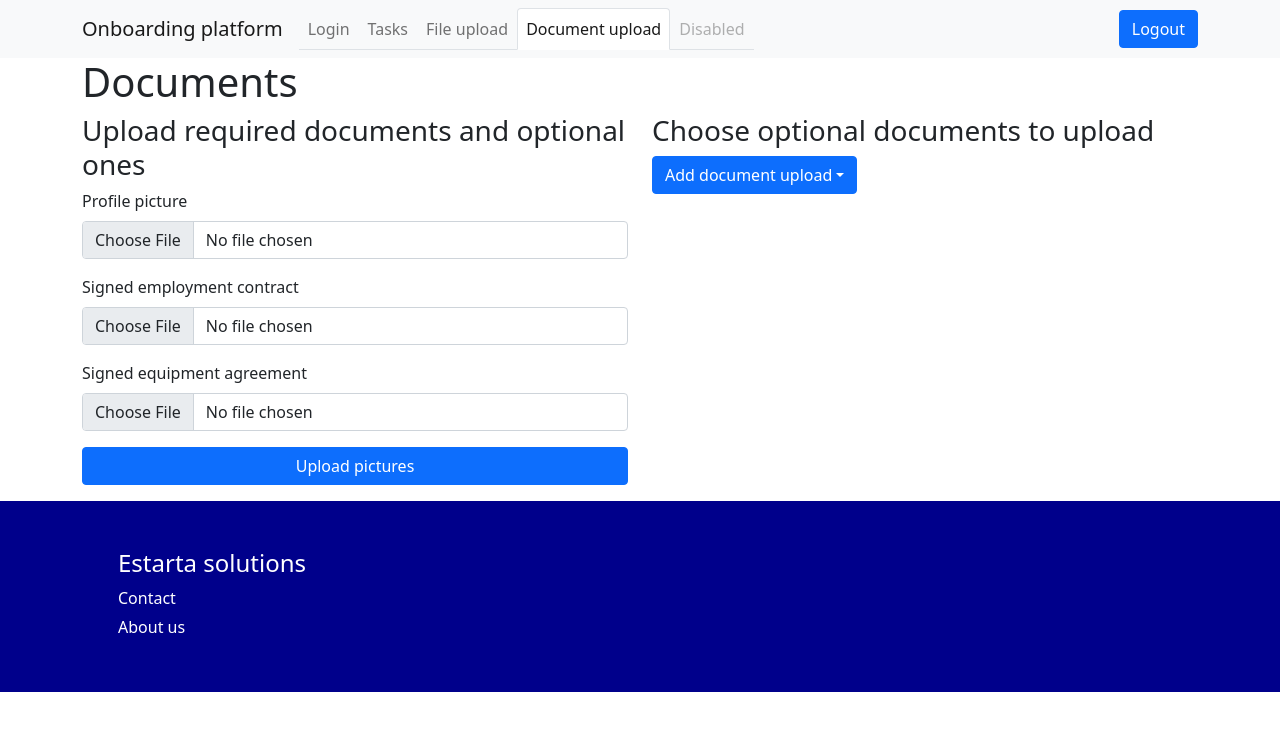
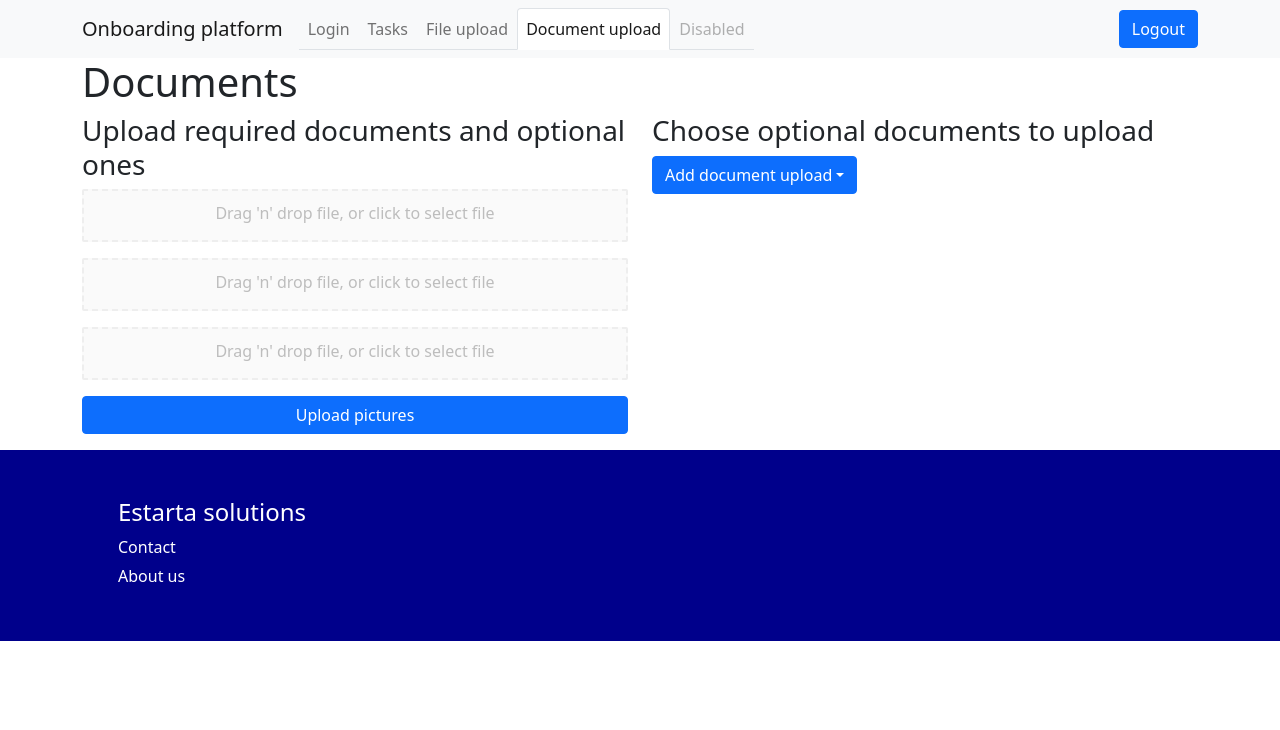
Before and after one commit to tonivuc/demoproject, a React (Create React App) app in the folder frontend/: page /documents-upload in a window 1280 px wide. Shown: the top 730 px of the page. Built offline with nearby package versions, Linux system fonts and the light colour scheme.

Commit message:
Same problem with the state change

```diff
--- a/frontend/package.json
+++ b/frontend/package.json
@@ -12,6 +12,7 @@
     "react": "^18.2.0",
     "react-bootstrap": "^2.4.0",
     "react-dom": "^18.2.0",
+    "react-dropzone": "^14.2.2",
     "react-router-dom": "^6.3.0",
     "react-scripts": "5.0.1",
     "uniqid": "^5.4.0",
--- a/frontend/src/api/axios.js
+++ b/frontend/src/api/axios.js
@@ -3,7 +3,7 @@
 import axios from "axios";
 
 const axiosClient = axios.create({
-  baseURL: "http://172.16.16.98:3000",
+  baseURL: "http://172.16.16.123:3000",
   headers: {
     Accept: "application/json",
     "Content-Type": "application/json",
--- /dev/null
+++ b/frontend/src/components/basicDropzone.jsx
@@ -0,0 +1,71 @@
+import React, { useMemo } from "react";
+import { useDropzone } from "react-dropzone";
+
+const baseStyle = {
+  flex: 1,
+  display: "flex",
+  flexDirection: "column",
+  alignItems: "center",
+  padding: "10px",
+  borderWidth: 2,
+  borderRadius: 2,
+  borderColor: "#eeeeee",
+  borderStyle: "dashed",
+  backgroundColor: "#fafafa",
+  color: "#bdbdbd",
+  outline: "none",
+  transition: "border .24s ease-in-out",
+};
+
+const focusedStyle = {
+  borderColor: "#2196f3",
+};
+
+const acceptStyle = {
+  borderColor: "#00e676",
+};
+
+const rejectStyle = {
+  borderColor: "#ff1744",
+};
+
+function BasicDropzone({ onDrop }) {
+  const {
+    acceptedFiles,
+    getRootProps,
+    getInputProps,
+    isFocused,
+    isDragAccept,
+    isDragReject,
+  } = useDropzone({
+    onDrop,
+    maxFiles: 1,
+    accept: { "image/*": [] },
+  });
+
+  const style = useMemo(
+    () => ({
+      ...baseStyle,
+      ...(isFocused ? focusedStyle : {}),
+      ...(isDragAccept ? acceptStyle : {}),
+      ...(isDragReject ? rejectStyle : {}),
+    }),
+    [isFocused, isDragAccept, isDragReject]
+  );
+
+  const files = acceptedFiles.map((file) => <p key={file.path}>{file.path}</p>);
+
+  return (
+    <div>
+      <div {...getRootProps({ style })}>
+        <input {...getInputProps()} />
+        <p>Drag 'n' drop file, or click to select file</p>
+      </div>
+      <aside>
+        <ul>{files}</ul>
+      </aside>
+    </div>
+  );
+}
+
+export default BasicDropzone;
--- a/frontend/src/components/dynamicFileUploadForm.jsx
+++ b/frontend/src/components/dynamicFileUploadForm.jsx
@@ -1,8 +1,9 @@
-import { useState } from "react";
+import { useCallback, useState } from "react";
 import { Button, Form, Stack } from "react-bootstrap";
 import FileUploadInput from "./fileUploadInput";
 import { uploadFiles } from "../api/files";
 import uniqid from "uniqid";
+import BasicDropzone from "./basicDropzone";
 
 const DynamicFileUploadForm = (props) => {
   const { optionalInputsProps } = props;
@@ -62,6 +63,22 @@ const DynamicFileUploadForm = (props) => {
     return URL.createObjectURL(file);
   };
 
+  const onDrop = useCallback((acceptedFiles) => {
+    console.log("Inside onDrop");
+    acceptedFiles.map((file) => {
+      console.log("Inside acceptedFiles.map");
+      //   setSelectedFiles((selectedFiles) => {
+      //     console.log("Inside setSelectedFiles");
+      //     const newSelectedFiles = [...selectedFiles];
+      //     newSelectedFiles[0] = file;
+      //     //console.log("newSelectedFiles");
+      //     //console.log(newSelectedFiles);
+      //     return newSelectedFiles;
+      //   });
+      return file;
+    });
+  }, []);
+
   const FileUploadInputs = ({ inputPrompts: inputProps }) => {
     return inputProps.map((inputProp, index) => (
       <FileUploadInput
@@ -79,12 +96,13 @@ const DynamicFileUploadForm = (props) => {
     <Form>
       <Stack>
         {inputProps.map((inputProp, index) => (
-          <FileUploadInput
+          <BasicDropzone
             key={uniqid()}
             required={inputProp.required}
             prompt={inputProp.prompt}
             inputNr={index}
             onSelectedFileChange={updateSelectedFile}
+            onDrop={onDrop}
           />
         ))}
         {optionalInputsProps?.length ? <h3>Optional documents</h3> : null}
```
Also changed, not shown: 1 other file (tests, documents, lock files or other folders).
